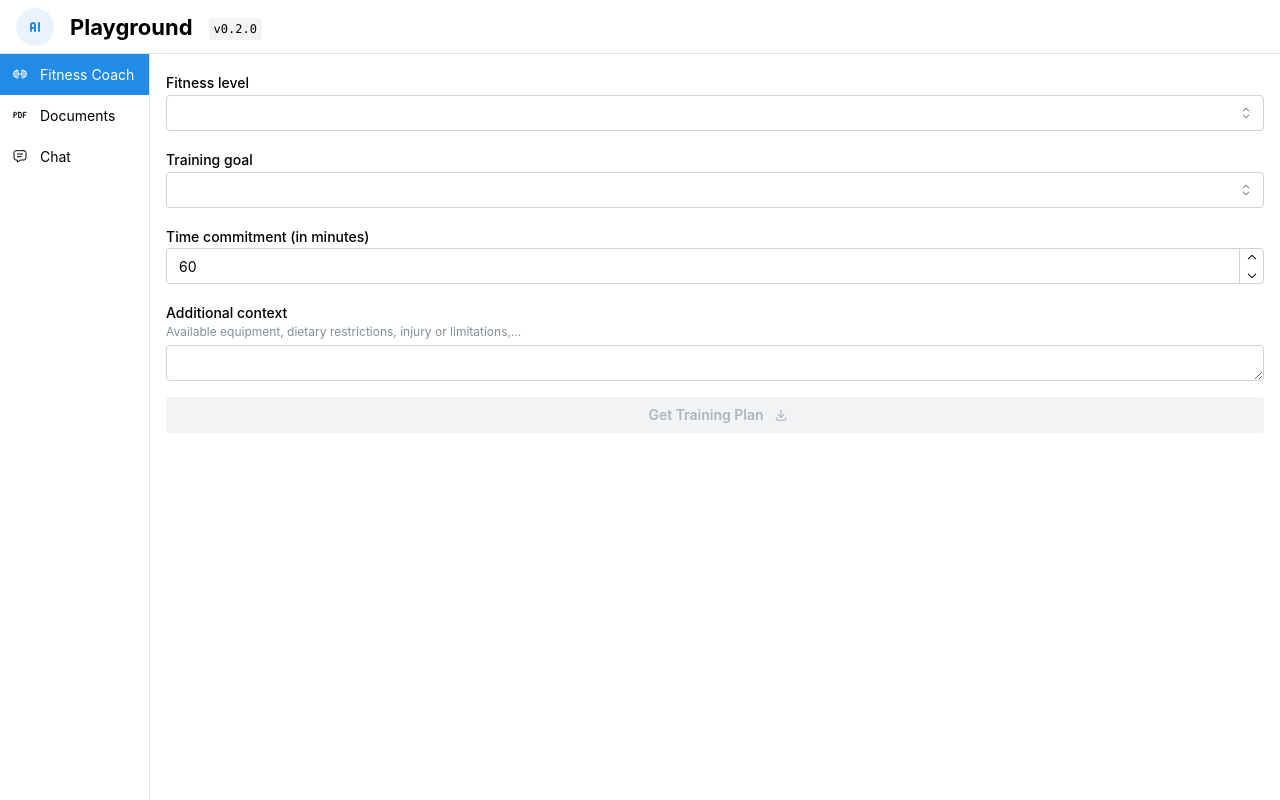
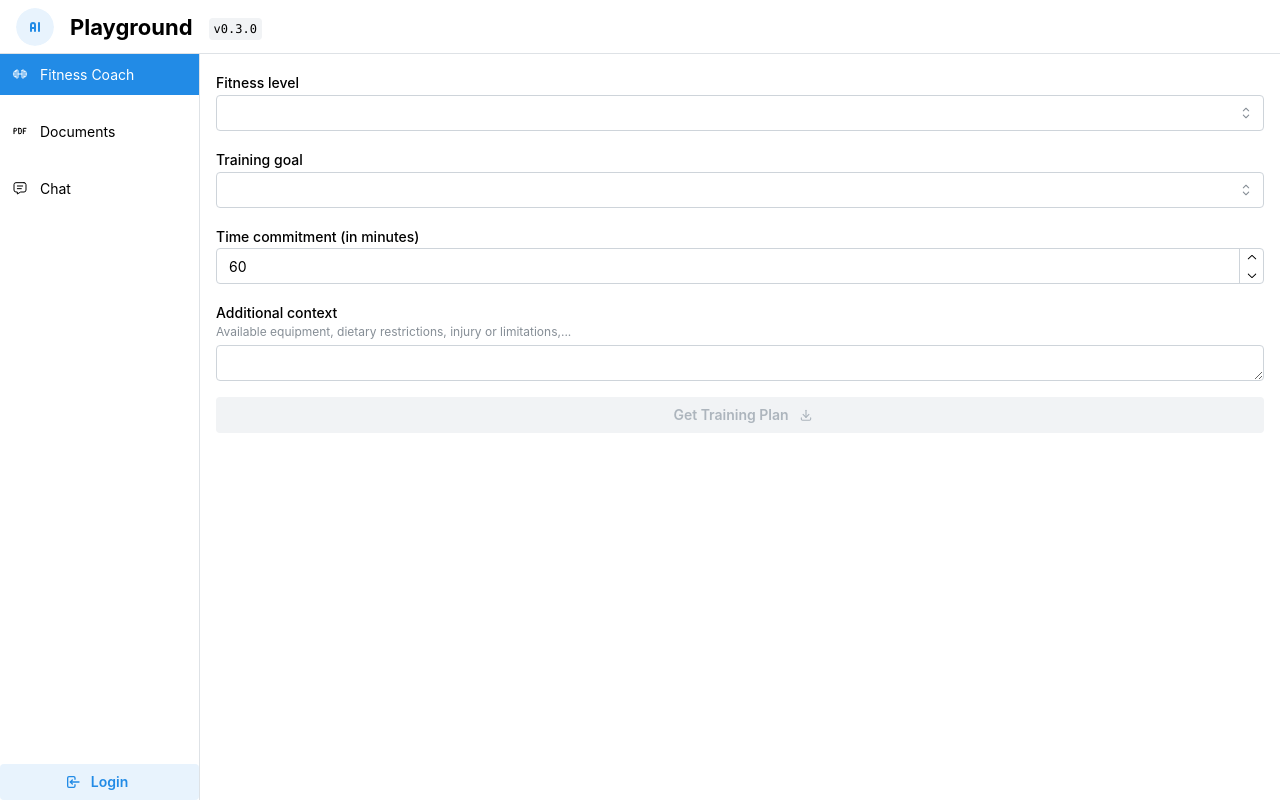
Before and after one commit to lydongcanh/playground-ai, a React (Vite) app: page / in a window 1280 px wide. Built offline with nearby package versions, Linux system fonts and the light colour scheme.

Commit message:
Login/logout with Auth0.

```diff
--- a/package.json
+++ b/package.json
@@ -12,6 +12,7 @@
     "deploy": "gh-pages -d dist"
   },
   "dependencies": {
+    "@auth0/auth0-react": "^2.2.4",
     "@google/generative-ai": "^0.17.1",
     "@mantine/core": "^7.12.1",
     "@mantine/form": "^7.12.1",
--- a/src/App.tsx
+++ b/src/App.tsx
@@ -1,7 +1,8 @@
 import { useState } from "react";
-import { AppShell, NavLink, Burger } from "@mantine/core";
-import { IconPdf, IconBarbell, IconMessage } from "@tabler/icons-react";
+import { AppShell, NavLink, Burger, Button, Avatar, Text, Stack } from "@mantine/core";
+import { IconPdf, IconBarbell, IconMessage, IconLogin, IconLogout } from "@tabler/icons-react";
 import { useDisclosure } from "@mantine/hooks";
+import { useAuth0 } from "@auth0/auth0-react";
 import PDFViewer from "./components/features/PDFViewer";
 import GeminiChat from "./components/features/GeminiChat";
 import Header from "./components/layout/Header";
@@ -10,6 +11,7 @@ import GymTrainingPlanRecommendation from "./components/features/GymTrainingPlan
 function App() {
   const [opened, { toggle }] = useDisclosure();
   const [navId, setNavId] = useState<number>(0);
+  const { isAuthenticated, loginWithRedirect, logout, user } = useAuth0();
 
   const Main = () => {
     if (navId === 0) {
@@ -22,12 +24,14 @@ function App() {
   };
 
   return (
-    <AppShell header={{ height: 54, offset: true }} padding="md" navbar={{ width: 150, breakpoint: "sm", collapsed: { mobile: !opened } }}>
+    <AppShell header={{ height: 54, offset: true }} padding="md" navbar={{ width: 200, breakpoint: "sm", collapsed: { mobile: !opened } }}>
       <AppShell.Header style={{ padding: 8 }}>
         <Burger opened={opened} onClick={toggle} hiddenFrom="sm" size="sm" />
         <Header />
       </AppShell.Header>
       <AppShell.Navbar>
+        <Stack justify="space-between" style={{ height: "100%" }}>
+          <Stack>
             <NavLink
               variant="filled"
               active={navId === 0}
@@ -49,6 +53,28 @@ function App() {
               label="Chat"
               leftSection={<IconMessage size="1rem" stroke={1.5} />}
             />
+          </Stack>
+          {isAuthenticated ? (
+            <Stack align="center" gap="xs">
+              <Avatar src={user?.picture} alt={user?.name} radius="xl" />
+              <Text size="sm" fw={500}>
+                {user?.name}
+              </Text>
+              <Button
+                variant="light"
+                leftSection={<IconLogout size="1rem" />}
+                onClick={() => logout({ logoutParams: { returnTo: `${window.location.origin}/playground-ai` } })}
+                fullWidth
+              >
+                Logout
+              </Button>
+            </Stack>
+          ) : (
+            <Button variant="light" leftSection={<IconLogin size="1rem" />} onClick={() => loginWithRedirect()} fullWidth>
+              Login
+            </Button>
+          )}
+        </Stack>
       </AppShell.Navbar>
       <AppShell.Main>
         <Main />
--- a/src/components/layout/Header.tsx
+++ b/src/components/layout/Header.tsx
@@ -13,7 +13,7 @@ export default function Header() {
         </Avatar>
       )}
       <Title order={3}>Playground</Title>
-      <Code style={{ marginTop: 4 }}>v0.2.0</Code>
+      <Code style={{ marginTop: 4 }}>v0.3.0</Code>
     </Group>
   );
 }
--- a/src/main.tsx
+++ b/src/main.tsx
@@ -2,14 +2,23 @@ import React from "react";
 import ReactDOM from "react-dom/client";
 import App from "./App.tsx";
 import { MantineProvider } from "@mantine/core";
+import { Auth0Provider } from "@auth0/auth0-react";
 import "@mantine/core/styles.css";
 import "react-pdf/dist/esm/Page/AnnotationLayer.css";
 import "react-pdf/dist/esm/Page/TextLayer.css";
 
 ReactDOM.createRoot(document.getElementById("root")!).render(
   <React.StrictMode>
-    <MantineProvider>
-      <App />
-    </MantineProvider>
+    <Auth0Provider
+      domain="obourreal.au.auth0.com"
+      clientId="rzqRa758gHnBcrPjgTPDtrdtPoGCSVyM"
+      authorizationParams={{
+        redirect_uri: `${window.location.origin}/playground-ai`,
+      }}
+    >
+      <MantineProvider>
+        <App />
+      </MantineProvider>
+    </Auth0Provider>
   </React.StrictMode>
 );
```
Also changed, not shown: 1 other file (tests, documents, lock files or other folders). Lines whose indentation alone changed are shown as unchanged.
